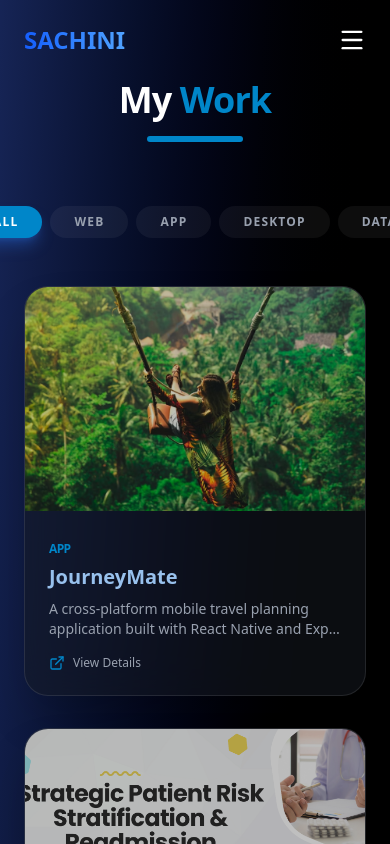
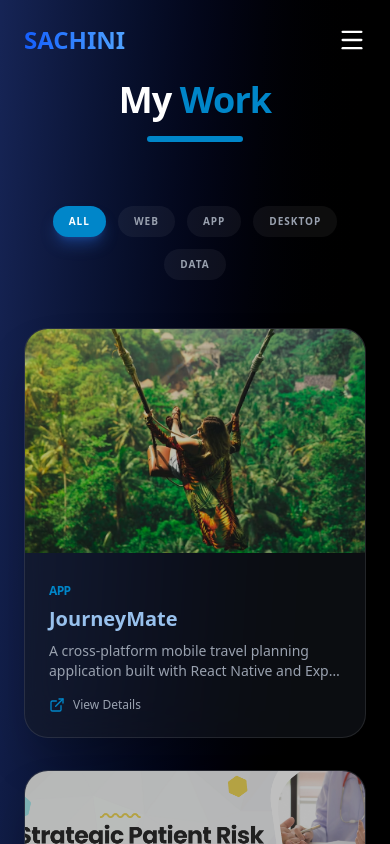
Before and after one commit to sachi-thakshi/My_Portfolio, a React (Vite) app: page /projects in a window 390 px wide. Shown: the top 844 px of the page. Built offline with nearby package versions, Linux system fonts and the light colour scheme.

Commit message:
Fix project filtering bug and improve filter button responsiveness

```diff
--- a/src/pages/Projects.tsx
+++ b/src/pages/Projects.tsx
@@ -162,7 +162,7 @@ const projects: Project[] = [
     techStack: ['Python', 'Pandas', 'Data Analysis', 'Matplotlib', 'Jupyter']
   },
   {
-    id: 3,
+    id: 14,
     title: 'JourneyMate',
     category: 'App',
     image: JourneyMateImg,
@@ -200,13 +200,15 @@ const Portfolio = () => {
         </motion.div>
 
         {/* Filter Buttons */}
-        <div className="flex justify-center space-x-2 md:space-x-6 mb-12">
+        <div className="flex flex-wrap justify-center gap-3 md:gap-6 mb-12 px-4">
           {['All', 'Web', 'App', 'Desktop', 'Data'].map(tab => (
             <button
               key={tab}
               onClick={() => setActiveTab(tab as any)}
-              className={`px-6 py-2 rounded-full text-xs font-bold uppercase tracking-widest transition-all ${
-                activeTab === tab ? 'bg-[#0086c9] text-white shadow-lg shadow-blue-500/30' : 'bg-white/5 text-gray-400 hover:bg-white/10'
+              className={`px-4 sm:px-6 py-2 rounded-full text-[10px] sm:text-xs font-bold uppercase tracking-widest transition-all ${
+                activeTab === tab
+                  ? 'bg-[#0086c9] text-white shadow-lg shadow-blue-500/30'
+                  : 'bg-white/5 text-gray-400 hover:bg-white/10'
               }`}
             >
               {tab}
```
